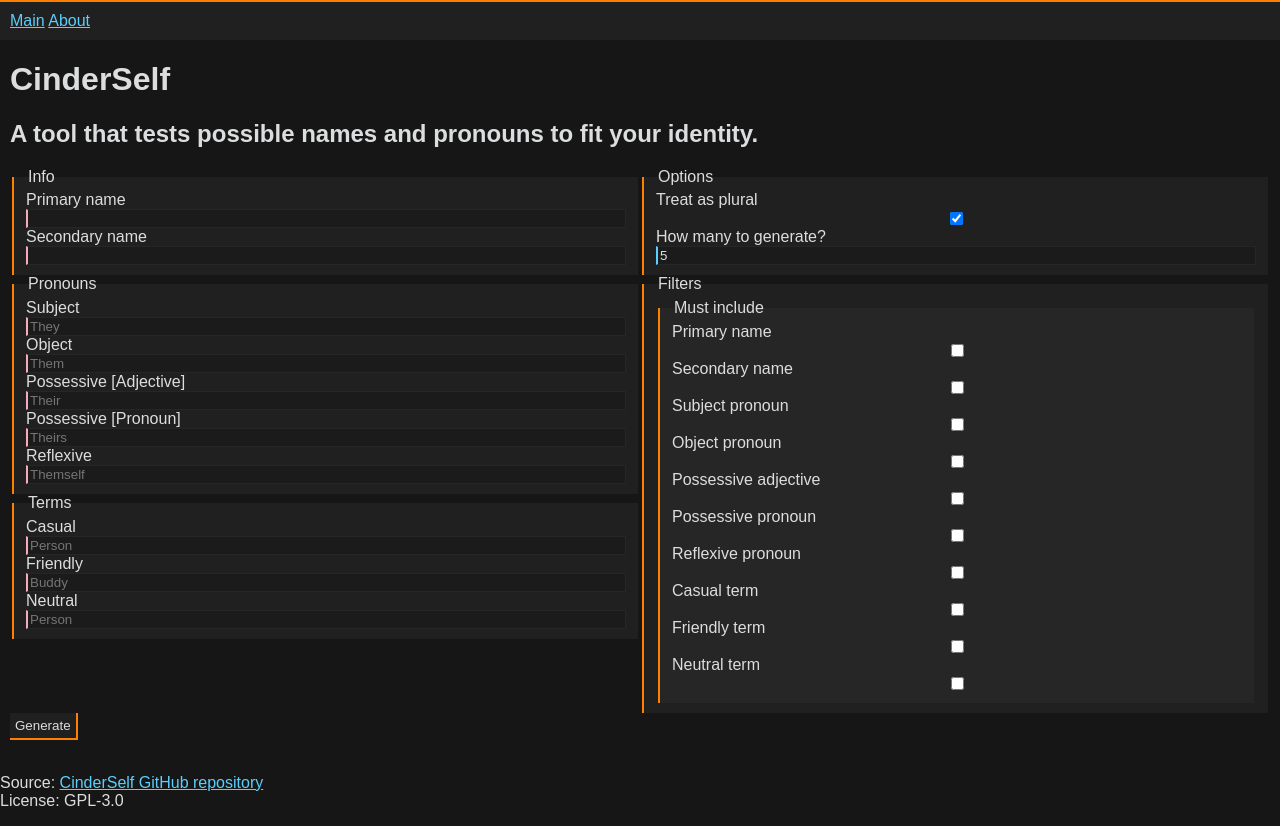
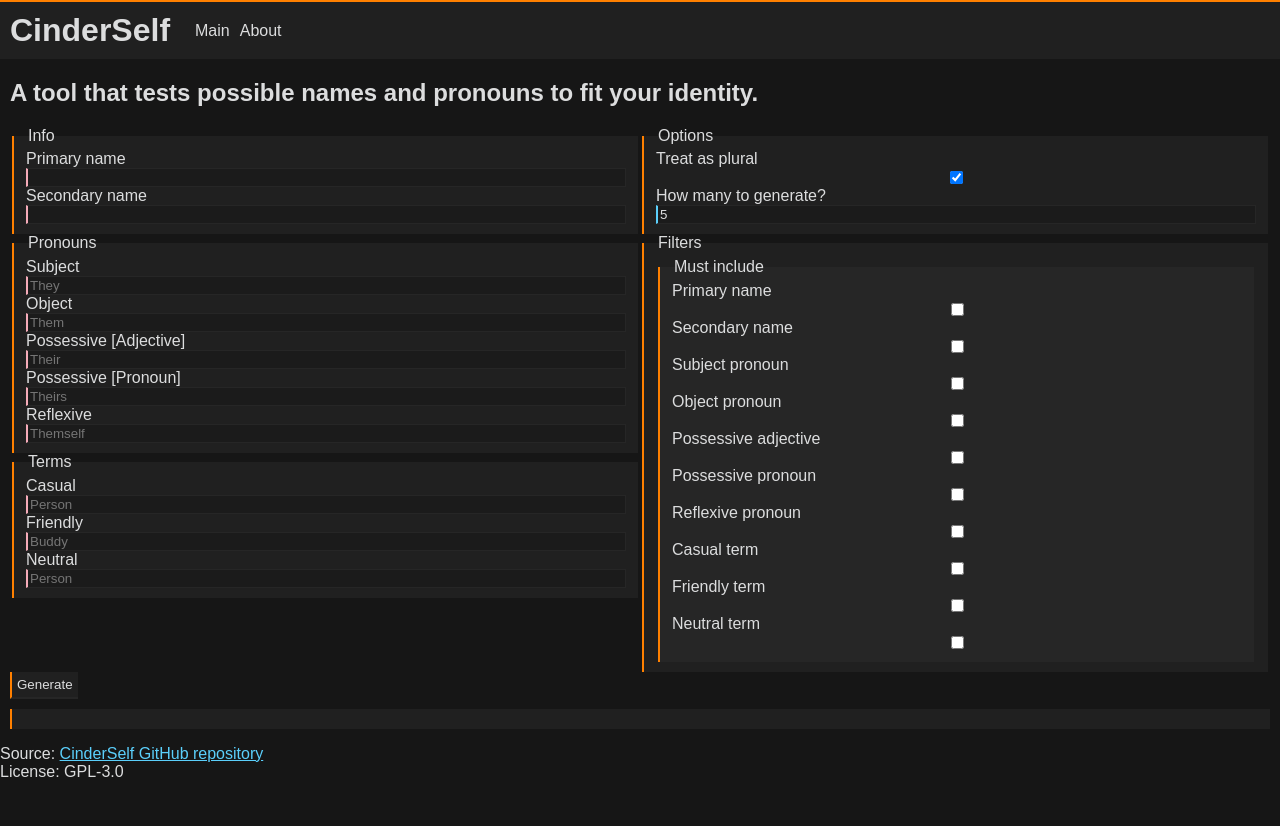
Before and after one commit to GTcreyon/CinderSelf, a plain HTML site: page index.html in a window 1280 px wide. After the commit the page ends 800 px from the top, so only its background shows below. Drawn offline with Linux system fonts and the light colour scheme.

Commit message:
more styling and layout cleanup

```diff
--- a/index.html
+++ b/index.html
@@ -13,11 +13,12 @@ if you have any advice or contributions to make, feel free to either contact me
     </head>
     <body>
         <header>
+            <div class="logo">CinderSelf</div>
             <a href="./index.html">Main</a>
             <a href="./about.html">About</a>
         </header>
+
         <div class="main">
-            <h1>CinderSelf</h1>
             <h2>A tool that tests possible names and pronouns to fit your identity.</h2>
             <div class="control-panel">
                 <div class="panel-word">
@@ -115,8 +116,6 @@ if you have any advice or contributions to make, feel free to either contact me
                 </div>
             </div>
             <button onclick="getOutput()">Generate</button>
-            <br> <!--yeah gross i know i'll fix it later-->
-            <br>
             <output id="output"></output>
         </div>
         <footer>
--- a/style.css
+++ b/style.css
@@ -7,6 +7,7 @@
     --input-unset-color: #f5abb9;
     --input-set-color: #5bcffb;
     --text-color: #dcddde;
+    --text-light-color: #eee;
 }
 
 body {
@@ -54,6 +55,22 @@ header {
     background-color: var(--panel-color);
     padding: 10px;
     border-top: 2px solid var(--accent-color);
+    display: flex;
+    align-items: center;
+}
+
+header > a {
+    text-decoration: none;
+    color: var(--text-color);
+    padding: 5px;
+}
+
+header > a:visited {
+    color: var(--text-color)
+}
+
+header > a:hover {
+    color: var(--text-light-color)
 }
 
 input {
@@ -72,18 +89,30 @@ button {
     color: var(--text-color);
     padding: 5px;
     border: none;
-    border-right: 2px solid var(--accent-color);
-    border-bottom: 2px solid var(--accent-color);
+    border-left: 2px solid var(--accent-color);
+    border-bottom: 2px solid var(--panel-sub-color);
 }
 
 button:hover {
-    border: none;
-    border-right: 2px solid var(--input-unset-color);
     border-bottom: 2px solid var(--input-unset-color);
 }
 
 button:active {
-    border: none;
-    border-left: 2px solid var(--input-set-color);
+    border-bottom: none;
     border-top: 2px solid var(--input-set-color);
 }
+
+.logo {
+    font-weight: bold;
+    font-size: xx-large;
+    padding: 0px;
+    padding-right: 20px;
+}
+
+output {
+    display: block;
+    margin-top: 10px;
+    padding: 10px;
+    background-color: var(--panel-color);
+    border-left: 2px solid var(--accent-color);
+}
```
Also changed, not shown: about.html (+1 -1 lines).
